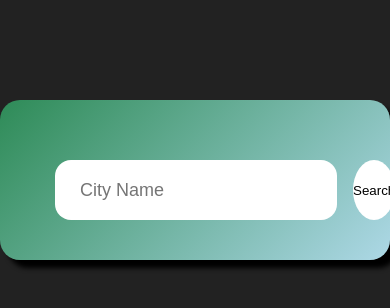
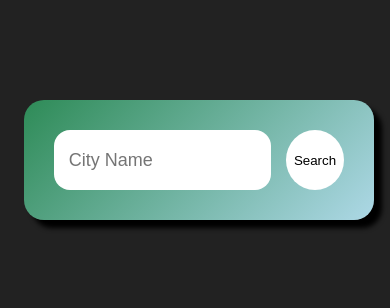
Before and after one commit to Shxbh-Dev/weatherapp, a React (Create React App) app: page / in a window 390 px wide. Shown: the top 308 px of the page. Built offline with nearby package versions, Linux system fonts and the light colour scheme.

Commit message:
First commit

```diff
--- a/src/App.css
+++ b/src/App.css
@@ -4,18 +4,21 @@
   box-sizing: border-box;
 }
 
+
 body{
-  height: 100%;
-  width: 100%;
+
   background: #222;
+  display: flex;
+  align-items: center;
+  justify-content: center;
 }
 
 .box{
-  width: 90;
-  max-width: 470px;
+  width: 90%;
+  /* max-width: 470px; */
   background: linear-gradient(135deg, seagreen ,lightblue);
   color: white;
-  margin: 100px auto 0;
+  margin-top: 100px;
   padding: 40px 35px;
   border-radius: 20px;
   text-align: center;
@@ -28,7 +31,8 @@ body{
   display: flex;
   align-items: center;
   justify-content: space-between;
-  padding: 20px;
+
+  padding: 10px;
 }
 
 .search input{
@@ -37,14 +41,17 @@ body{
   background: white;
   color: #555;
   height: 60px;
-  padding: 10px 25px;
+  padding: 15px;
   border-radius: 16px;
   flex: 1;
-  margin-right: 16px;
+  margin-right: 10px;
   font-size: 18px;
+  gap: 10px;
+  flex-wrap: wrap;
 }
 
 .search button{
+  padding: 10px;
   border: 0;
   outline: 0;
   background: white;
@@ -52,9 +59,38 @@ body{
   width: 60px;
   height: 60px;
   cursor: pointer;
+  margin-right: 35px;
 }
 
 .weather-icon{
   height: 232px;
   border-radius: 20px;
 }
+
+.search-div{
+  display: flex;
+  justify-items: center;
+  align-items: center;
+}
+
+@media (max-width: 768px) {
+  .box {
+    margin-left: 6%;
+    padding: 20px;
+  }
+
+  .search {
+    gap: 5px;
+  }
+
+  .search input {
+    width: 100%;
+  }
+
+  .search button {
+    padding: 5px;
+    margin-right: 0;
+    width: 20%;
+    border-radius: 50%;
+  }
+}
--- a/src/App.js
+++ b/src/App.js
@@ -40,7 +40,9 @@ function App() {
   return (
     <div className="box">
       <Header />
+      <div className='search-div'>
       <SearchBar onSearch={checkWeather}/>
+      </div>
       {error && <p className='error-message' >{error}</p>}
       {weatherData && <WeatherDisplay weather={weatherData} />}
       <Footer />
```
